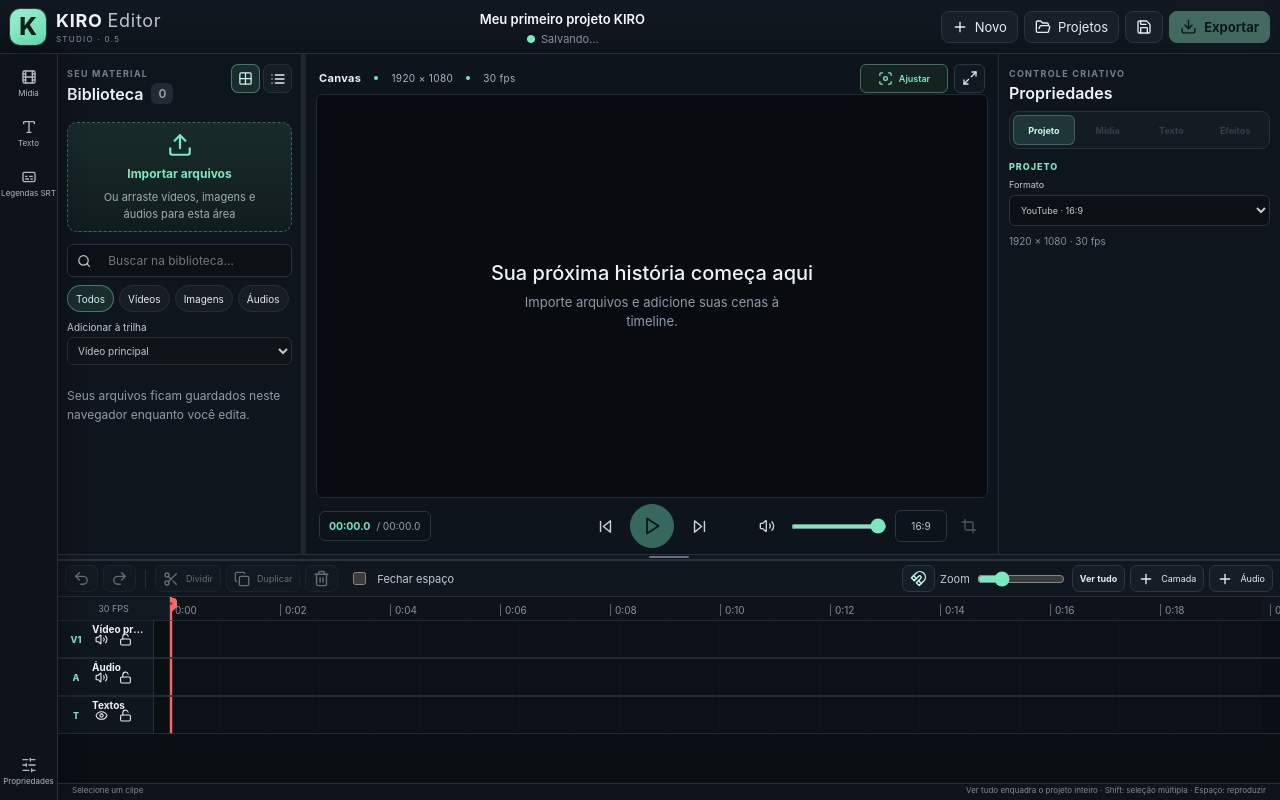
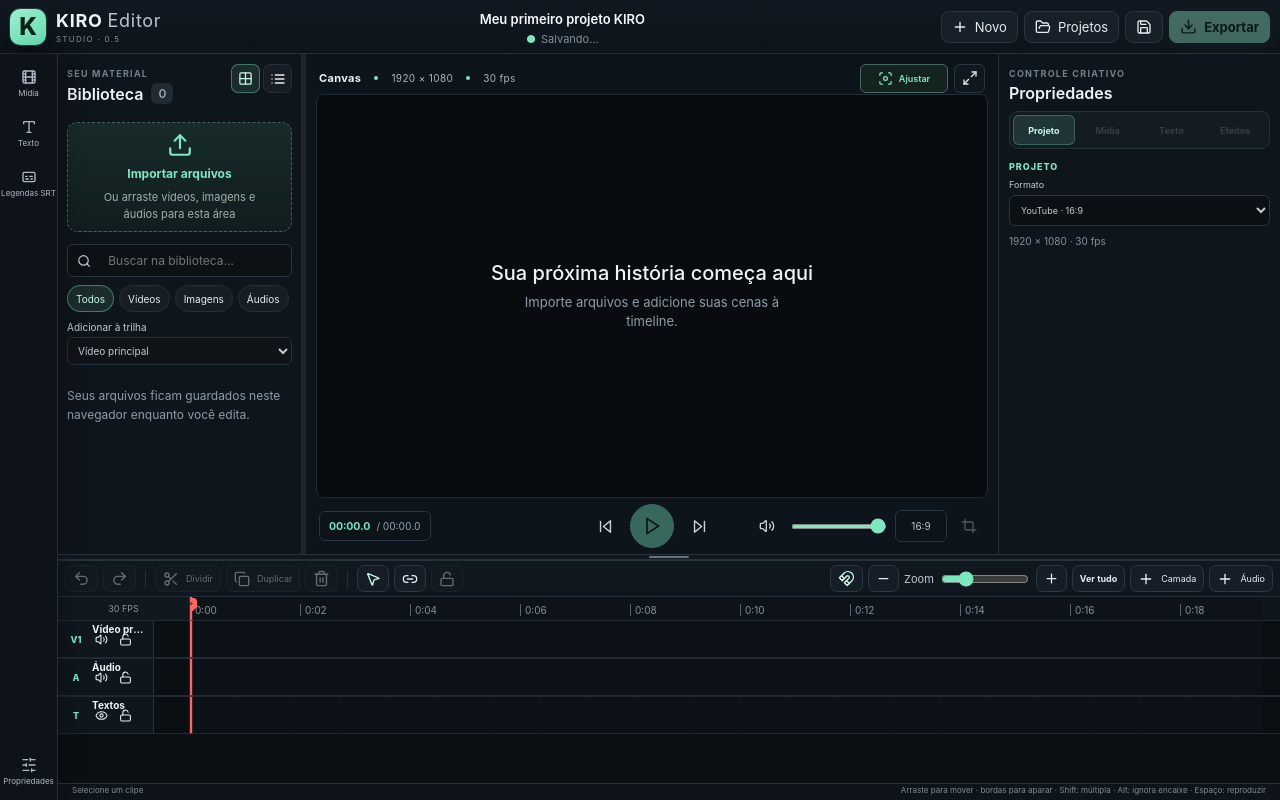
Before and after one commit to kiroaventureiro/kiro-editor, a React (Vite) app: page / in a window 1280 px wide. Built offline with nearby package versions, Linux system fonts and the light colour scheme.

Commit message:
ui: upgrade timeline controls to premium reference

```diff
--- a/src/components/Timeline.tsx
+++ b/src/components/Timeline.tsx
@@ -2,8 +2,11 @@
   Copy,
   Eye,
   EyeOff,
+  Link2,
   Lock,
   Magnet,
+  Minus,
+  MousePointer2,
   Plus,
   Redo2,
   Scissors,
@@ -51,7 +54,7 @@
     edge?: "start" | "end";
   } | null>(null);
   const total = projectDuration(p.project),
-    label = 112,
+    label = 132,
     available = Math.max(260, viewport - label - 18),
     width = Math.max(available, Math.max(1, total) * zoom),
     fitZoom = Math.max(0.25, Math.min(240, available / Math.max(1, total)));
@@ -91,6 +94,8 @@
     setZoom(fitZoom);
     if (scroll.current) scroll.current.scrollLeft = 0;
   };
+  const changeZoom = (delta: number) =>
+    setZoom((value) => Math.max(0.25, Math.min(240, value + delta)));
   const moveToLayer = (targetId: string) => {
     if (!selectedClip || !sourceTrack || targetId === sourceTrack.id) return;
     const target = compatibleTracks.find((t) => t.id === targetId);
@@ -103,6 +108,10 @@
       clips: [...target.clips, selectedClip].sort((a, b) => a.start - b.start),
     });
     p.onEnd();
+  };
+  const toggleSelectedTrackLock = () => {
+    if (!sourceTrack) return;
+    p.onTrack(sourceTrack.id, { locked: !sourceTrack.locked });
   };
   const candidates = [
     0,
@@ -187,52 +196,51 @@
     }
   };
   return (
-    <section className="timeline-shell" aria-label="Timeline">
+    <section className="timeline-shell timeline-premium" aria-label="Timeline">
       <div className="timeline-toolbar">
-        <div className="tool-group">
-          <button
-            aria-label="Desfazer"
-            title="Desfazer (Ctrl+Z)"
-            onClick={p.onUndo}
-            disabled={!p.canUndo}
-          >
+        <div className="tool-group timeline-edit-tools">
+          <button aria-label="Desfazer" title="Desfazer (Ctrl+Z)" onClick={p.onUndo} disabled={!p.canUndo}>
             <Undo2 size={17} />
           </button>
-          <button aria-label="Refazer" onClick={p.onRedo} disabled={!p.canRedo}>
+          <button aria-label="Refazer" title="Refazer (Ctrl+Y)" onClick={p.onRedo} disabled={!p.canRedo}>
             <Redo2 size={17} />
           </button>
           <span className="separator" />
-          <button onClick={p.onSplit} disabled={!p.selected.length}>
-            <Scissors size={16} />
-            Dividir
+          <button onClick={p.onSplit} disabled={!p.selected.length} title="Dividir clipe no cursor">
+            <Scissors size={16} /><span>Dividir</span>
           </button>
-          <button onClick={p.onDuplicate} disabled={!p.selected.length}>
-            <Copy size={16} />
-            Duplicar
+          <button onClick={p.onDuplicate} disabled={!p.selected.length} title="Duplicar seleção">
+            <Copy size={16} /><span>Duplicar</span>
+          </button>
+          <button aria-label="Excluir seleção" title="Excluir seleção" onClick={() => p.onDelete(ripple)} disabled={!p.selected.length}>
+            <Trash2 size={17} />
+          </button>
+          <span className="separator" />
+          <button className="active" aria-label="Ferramenta de seleção" title="Selecionar e mover clipes">
+            <MousePointer2 size={16} />
           </button>
           <button
-            aria-label="Excluir seleção"
-            onClick={() => p.onDelete(ripple)}
-            disabled={!p.selected.length}
+            className={ripple ? "active" : ""}
+            aria-label="Fechar espaço ao excluir"
+            aria-pressed={ripple}
+            title={ripple ? "Fechar espaço: ligado" : "Fechar espaço: desligado"}
+            onClick={() => setRipple(!ripple)}
           >
-            <Trash2 size={17} />
+            <Link2 size={16} />
           </button>
-          <label className="check">
-            <input
-              type="checkbox"
-              checked={ripple}
-              onChange={(e) => setRipple(e.target.checked)}
-            />
-            Fechar espaço
-          </label>
+          <button
+            className={sourceTrack?.locked ? "active" : ""}
+            aria-label="Bloquear trilha selecionada"
+            title={sourceTrack?.locked ? "Desbloquear trilha" : "Bloquear trilha selecionada"}
+            disabled={!sourceTrack}
+            onClick={toggleSelectedTrackLock}
+          >
+            {sourceTrack?.locked ? <Lock size={16} /> : <Unlock size={16} />}
+          </button>
           {selectedClip && sourceTrack && compatibleTracks.length > 1 && (
             <label className="layer-picker">
               Camada
-              <select
-                aria-label="Mover para camada"
-                value={sourceTrack.id}
-                onChange={(e) => moveToLayer(e.target.value)}
-              >
+              <select aria-label="Mover para camada" value={sourceTrack.id} onChange={(e) => moveToLayer(e.target.value)}>
                 {compatibleTracks.map((t) => (
                   <option value={t.id} key={t.id}>{t.name}</option>
                 ))}
@@ -245,12 +253,16 @@
             className={snapping ? "active" : ""}
             aria-label="Encaixe automático"
             aria-pressed={snapping}
+            title={snapping ? "Encaixe automático ligado" : "Encaixe automático desligado"}
             onClick={() => setSnapping(!snapping)}
           >
             <Magnet size={17} />
           </button>
+          <button className="zoom-step" aria-label="Diminuir zoom" title="Diminuir zoom" onClick={() => changeZoom(-Math.max(1, zoom * 0.18))}>
+            <Minus size={15} />
+          </button>
           <label className="zoom">
-            Zoom
+            <span>Zoom</span>
             <input
               aria-label="Zoom da timeline"
               type="range"
@@ -261,50 +273,36 @@
               onChange={(e) => setZoom(Number(e.target.value))}
             />
           </label>
-          <button className="fit-timeline" onClick={fitAll} title="Mostrar o projeto inteiro na timeline">
-            Ver tudo
+          <button className="zoom-step" aria-label="Aumentar zoom" title="Aumentar zoom" onClick={() => changeZoom(Math.max(1, zoom * 0.18))}>
+            <Plus size={15} />
           </button>
+          <button className="fit-timeline" onClick={fitAll} title="Mostrar o projeto inteiro na timeline">Ver tudo</button>
           <button onClick={() => p.onAddTrack("video")} title="Nova camada de vídeo">
-            <Plus size={16} />
-            Camada
+            <Plus size={16} /><span>Camada</span>
           </button>
           <button onClick={() => p.onAddTrack("audio")} title="Nova camada de áudio">
-            <Plus size={16} />
-            Áudio
+            <Plus size={16} /><span>Áudio</span>
           </button>
         </div>
       </div>
       <div className="timeline-scroll" ref={scroll}>
         <div className="timeline-content" style={{ width: width + label }}>
-          <div
-            className="ruler-row"
-            style={{ gridTemplateColumns: `${label}px ${width}px` }}
-          >
+          <div className="ruler-row" style={{ gridTemplateColumns: `${label}px ${width}px` }}>
             <div className="ruler-label">{p.project.settings.fps} FPS</div>
             <div className="ruler" {...scrubProps}>
               {Array.from(
                 { length: Math.min(2000, Math.ceil(width / zoom / tick) + 1) },
                 (_, i) => (
-                  <span
-                    className="ruler-tick"
-                    key={i}
-                    style={{ left: i * tick * zoom }}
-                  >
+                  <span className="ruler-tick" key={i} style={{ left: i * tick * zoom }}>
                     {format(i * tick)}
                   </span>
                 ),
               )}
-              <div className="ruler-playhead" style={{ left: p.time * zoom }}>
-                <span />
-              </div>
+              <div className="ruler-playhead" style={{ left: p.time * zoom }}><span /></div>
             </div>
           </div>
           {p.project.tracks.map((t, index) => (
-            <div
-              className={`track-row ${t.locked ? "locked" : ""}`}
-              key={t.id}
-              style={{ gridTemplateColumns: `${label}px ${width}px` }}
-            >
+            <div className={`track-row ${t.locked ? "locked" : ""}`} key={t.id} style={{ gridTemplateColumns: `${label}px ${width}px` }}>
               <div className="track-name">
                 <small className="layer-number">{t.type === "video" ? `V${index + 1}` : t.type === "audio" ? "A" : "T"}</small>
                 <strong title={t.name}>{t.name}</strong>
@@ -334,10 +332,7 @@
                       aria-pressed={p.selected.includes(c.id)}
                       key={c.id}
                       className={`clip clip-${t.type} ${p.selected.includes(c.id) ? "selected" : ""}`}
-                      style={{
-                        left: c.start * zoom,
-                        width: Math.max(4, c.duration * zoom),
-                      }}
+                      style={{ left: c.start * zoom, width: Math.max(4, c.duration * zoom) }}
                       onPointerDown={(e) => start(e, c, !!t.locked)}
                       onPointerMove={move}
                       onPointerUp={end}
@@ -349,9 +344,7 @@
                         }
                       }}
                     >
-                      {asset?.thumbnail && (
-                        <div className="clip-film" style={{ backgroundImage: `url(${asset.thumbnail})` }} />
-                      )}
+                      {asset?.thumbnail && <div className="clip-film" style={{ backgroundImage: `url(${asset.thumbnail})` }} />}
                       {asset?.peaks && (
                         <svg className="clip-wave" viewBox="0 0 160 40" preserveAspectRatio="none" aria-hidden="true">
                           {asset.peaks.map((peak, i) => (
@@ -361,24 +354,8 @@
                       )}
                       <strong>{c.name}</strong>
                       <small>{formatDuration(c.duration)}</small>
-                      <button
-                        className="trim-handle start"
-                        aria-label={`Cortar início de ${c.name}`}
-                        disabled={t.locked}
-                        onPointerDown={(e) => start(e, c, !!t.locked, "start")}
-                        onPointerMove={move}
-                        onPointerUp={end}
-                        onPointerCancel={end}
-                      />
-                      <button
-                        className="trim-handle end"
-                        aria-label={`Cortar final de ${c.name}`}
-                        disabled={t.locked}
-                        onPointerDown={(e) => start(e, c, !!t.locked, "end")}
-                        onPointerMove={move}
-                        onPointerUp={end}
-                        onPointerCancel={end}
-                      />
+                      <button className="trim-handle start" aria-label={`Cortar início de ${c.name}`} disabled={t.locked} onPointerDown={(e) => start(e, c, !!t.locked, "start")} onPointerMove={move} onPointerUp={end} onPointerCancel={end} />
+                      <button className="trim-handle end" aria-label={`Cortar final de ${c.name}`} disabled={t.locked} onPointerDown={(e) => start(e, c, !!t.locked, "end")} onPointerMove={move} onPointerUp={end} onPointerCancel={end} />
                     </div>
                   );
                 })}
@@ -390,7 +367,7 @@
       </div>
       <div className="timeline-footer">
         <span>{p.selected.length ? `${p.selected.length} selecionado(s)` : "Selecione um clipe"}</span>
-        <span>Ver tudo enquadra o projeto inteiro · Shift: seleção múltipla · Espaço: reproduzir</span>
+        <span>Arraste para mover · bordas para aparar · Shift: múltipla · Alt: ignora encaixe · Espaço: reproduzir</span>
       </div>
     </section>
   );
```
